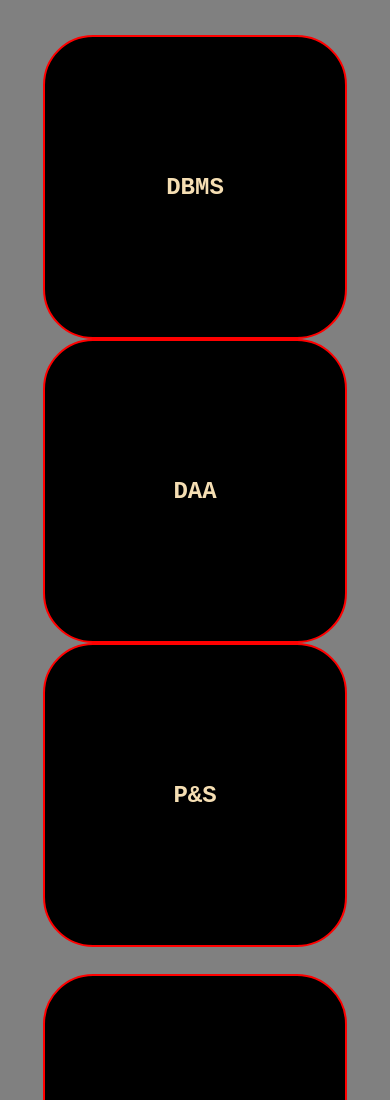
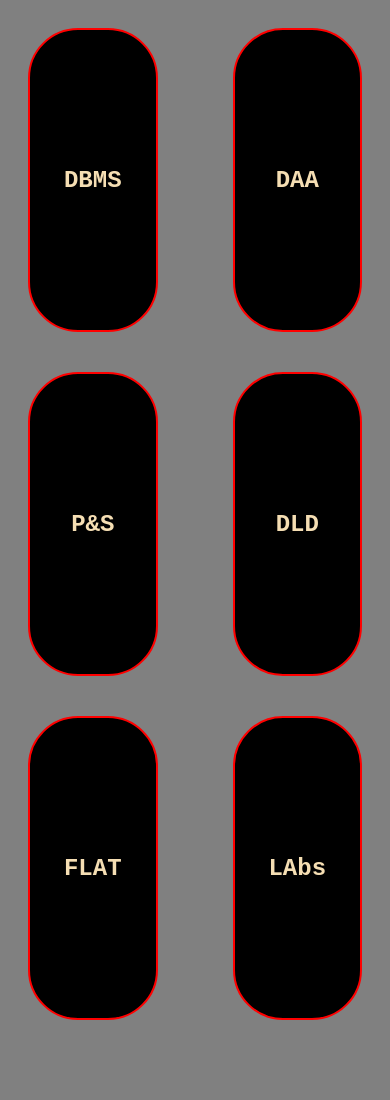
Before and after one commit to udaysaisrikar/rgukt_content_uss, a plain HTML site: page sem_2_1/index_2_1.html in a window 390 px wide. Shown: the top 1100 px of the page. After the commit the page ends 1048 px from the top, so only its background shows below. Drawn offline with Linux system fonts and the light colour scheme.

Commit message:
Day-3_3: index finished

```diff
--- a/index_style.css
+++ b/index_style.css
@@ -35,6 +35,10 @@ td
     justify-content: flex-end;
 }
 
+a:visited
+{
+    color: wheat;
+}
 
 
 @media screen and (max-width: 600px)
--- a/sem_2_1/E_2_1_style.css
+++ b/sem_2_1/E_2_1_style.css
@@ -25,6 +25,11 @@ body
     gap:75px;
 }
 
+.wrap_new
+{
+    display: none;
+}
+
 .b_shadow
 {
     box-shadow: 1px 1px 20px dodgerblue;
@@ -34,6 +39,13 @@ body
 {
     .wrap
     {
-        display: inline;
+        display: none;
+    }
+    .wrap_new
+    {
+        padding: 20px;
+        display: flex;
+        justify-content: center;
+        gap:75px;
     }
 }
--- a/sem_2_1/index_2_1.html
+++ b/sem_2_1/index_2_1.html
@@ -27,6 +27,31 @@
             <p align="center">Labs</p>
         </div>
     </div>
+
+    <div class="wrap_new">
+        <div class="subject wrap1">
+            <p align="center">DBMS</p>
+        </div>
+        <div class="subject wrap1">
+            <p align="center">DAA</p>
+        </div>
+    </div>
+    <div class="wrap_new">
+        <div class="subject wrap1">
+            <p align="center">P&S</p>
+        </div>
+        <div class="subject wrap1">
+            <p align="center">DLD</p>
+        </div>
+    </div>
+    <div class="wrap_new">
+        <div class="subject wrap1">
+            <p align="center">FLAT</p>
+        </div>
+        <div class="subject wrap1">
+            <p align="center">LAbs</p>
+        </div>
+    </div>
     </center>
 </body>
 </html>
```
Also changed, not shown: menu_bar.html (+1 -1 lines).
